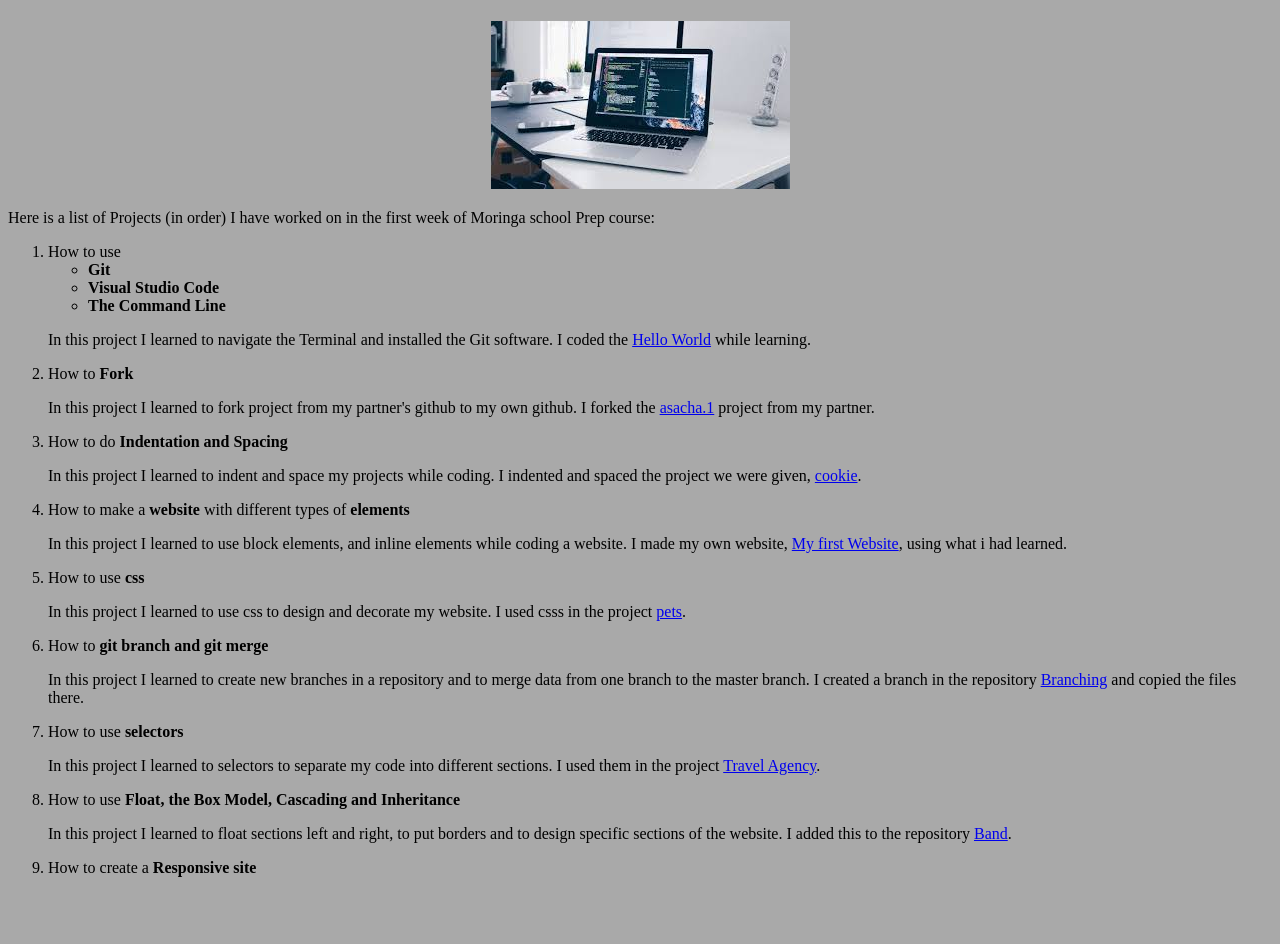
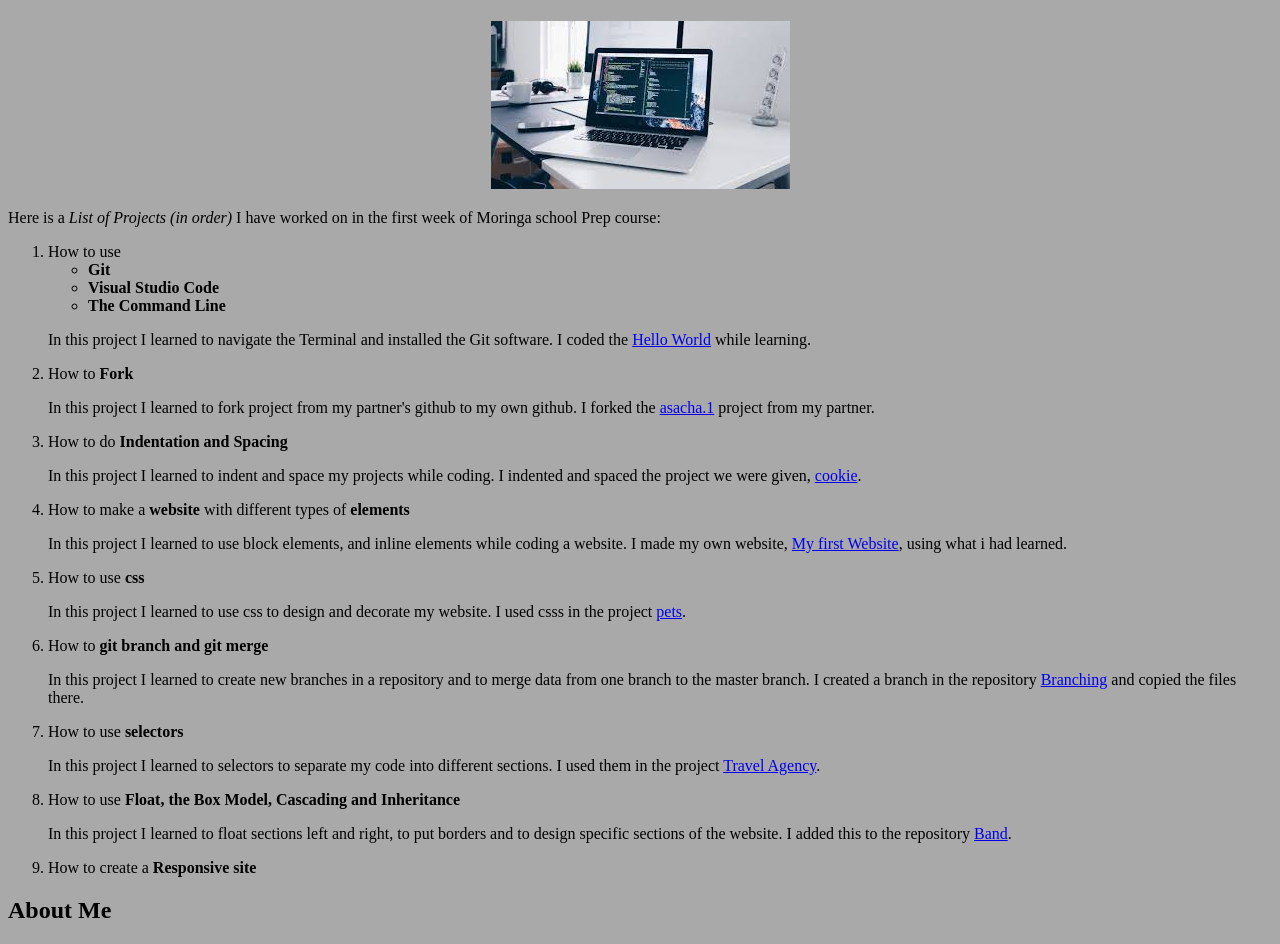
Before and after one commit to Adrian-Wanjau/Wk1-IP, a plain HTML site: page portfolio.html in a window 1280 px wide. Shown: the part 59-1003 px from the top of the page. Before the commit the page ends 952 px from the top, so only its background shows below. Drawn offline with Linux system fonts and the light colour scheme.

Commit message:
Added the README

```diff
--- a/portfolio.html
+++ b/portfolio.html
@@ -11,7 +11,7 @@
         </div>
 
         <p>
-            Here is a list of Projects (in order) I have worked on in the first week of Moringa school Prep course:</p>
+            Here is a <em>List of Projects (in order)</em> I have worked on in the first week of Moringa school Prep course:</p>
         <ol>
             <li>How to use
                 <ul><strong>
@@ -46,5 +46,9 @@
                     I added this to the repository <a href="https://github.com/Adrian-Wanjau/Band">Band</a>. </p>
             <li>How to create a <Strong>Responsive site</Strong></li>
         </ol>
+        <h2>About Me</h2>
+        <p>
+
+        </p>
     </body>
 </html>
```
Also changed, not shown: 1 other file.
